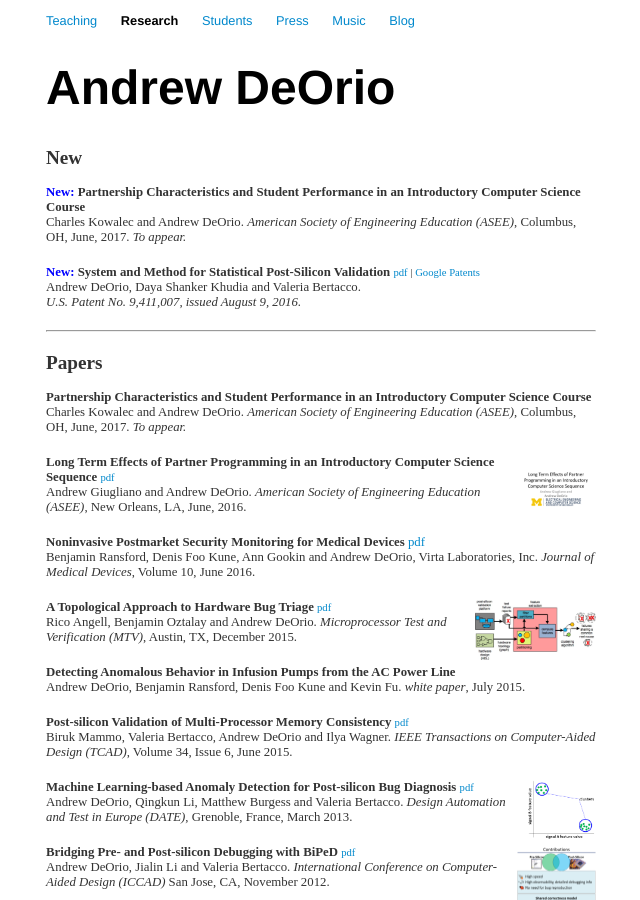
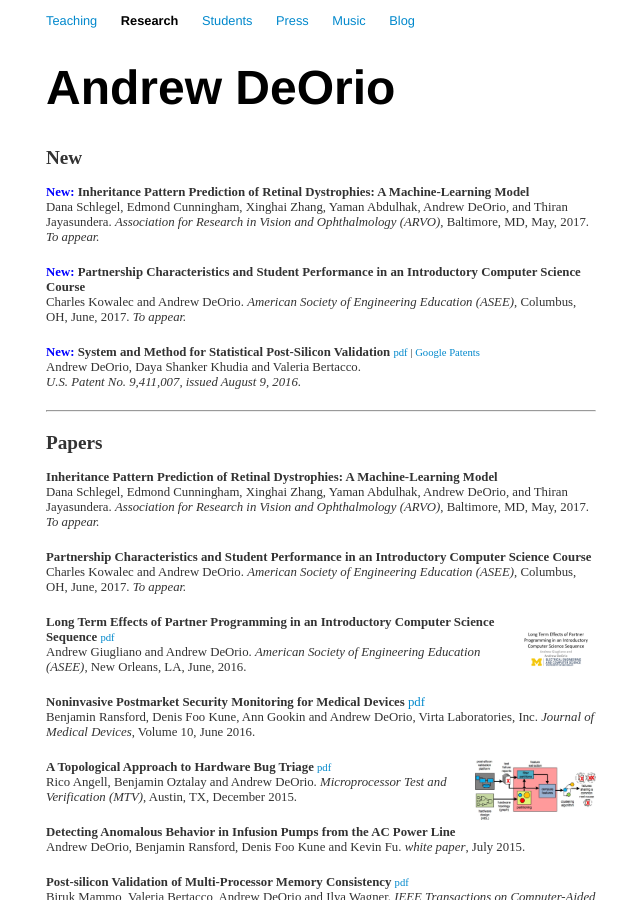
Before and after one commit to awdeorio/andrewdeorio.com, a Jekyll site: the page built from research/index.html, in a window 1280 px wide and 900 px high. Shown: the whole window, without its empty margins (319-959 px from the left). Built offline with Jekyll 4.4.1, drawn with Linux system fonts in a browser that asks for light colours; nearby versions of some CDN libraries.

Commit message:
Added ARVO paper

```diff
--- a/research/index.html
+++ b/research/index.html
@@ -5,6 +5,15 @@ title: Research | Andrew DeOrio
 
 <div class="publication">
 <h2>New</h2>
+<b><font color="blue">New: </font></b>
+<b>Inheritance Pattern Prediction of Retinal Dystrophies: A Machine-Learning Model</b>
+<br>
+Dana Schlegel, Edmond Cunningham, Xinghai Zhang, Yaman Abdulhak, Andrew DeOrio, and Thiran Jayasundera.
+<i>Association for Research in Vision and Ophthalmology (ARVO)</i>, Baltimore, MD, May, 2017.<br>
+<i>To appear.</i>
+</div>
+
+<div class="publication">
 <b><font color="blue">New: </font></b>
 <b>Partnership Characteristics and Student Performance in an Introductory Computer Science Course</b>
 <br>
@@ -32,6 +41,14 @@ Andrew DeOrio, Daya Shanker Khudia and Valeria Bertacco.<br>
 <!---------------------------------------------------------------------------->
 <div class="publication">
 <h2>Papers</h2>
+<b>Inheritance Pattern Prediction of Retinal Dystrophies: A Machine-Learning Model</b>
+<br>
+Dana Schlegel, Edmond Cunningham, Xinghai Zhang, Yaman Abdulhak, Andrew DeOrio, and Thiran Jayasundera.
+<i>Association for Research in Vision and Ophthalmology (ARVO)</i>, Baltimore, MD, May, 2017.<br>
+<i>To appear.</i>
+</div>
+
+<div class="publication">
 <!-- <a href="assets/ASEE17-slides.pdf" target="_blank" > -->
 <!-- <img height=60 style="float:right" border=0 src="assets/ASEE17-thumbnail.png" alt="thumbnail"></a> -->
 <b>Partnership Characteristics and Student Performance in an Introductory Computer Science Course</b>
```
